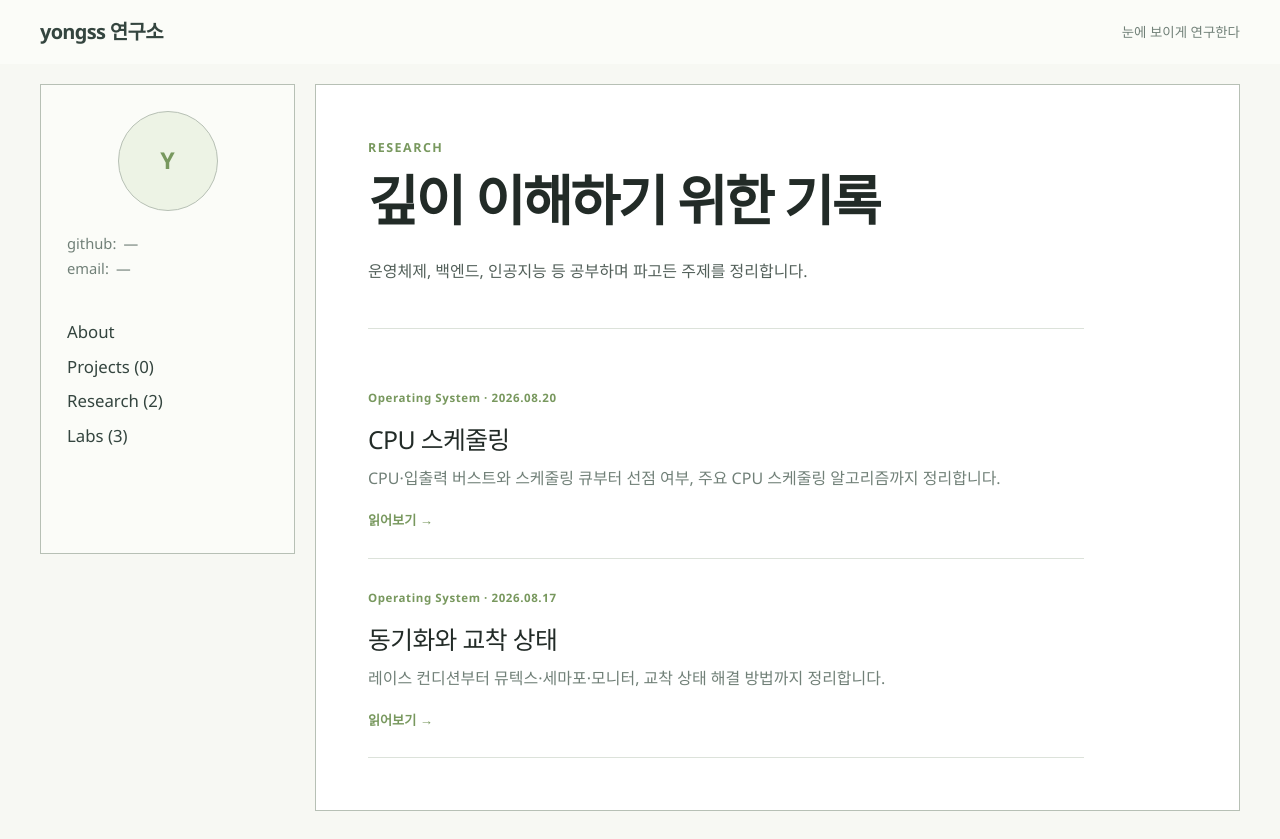
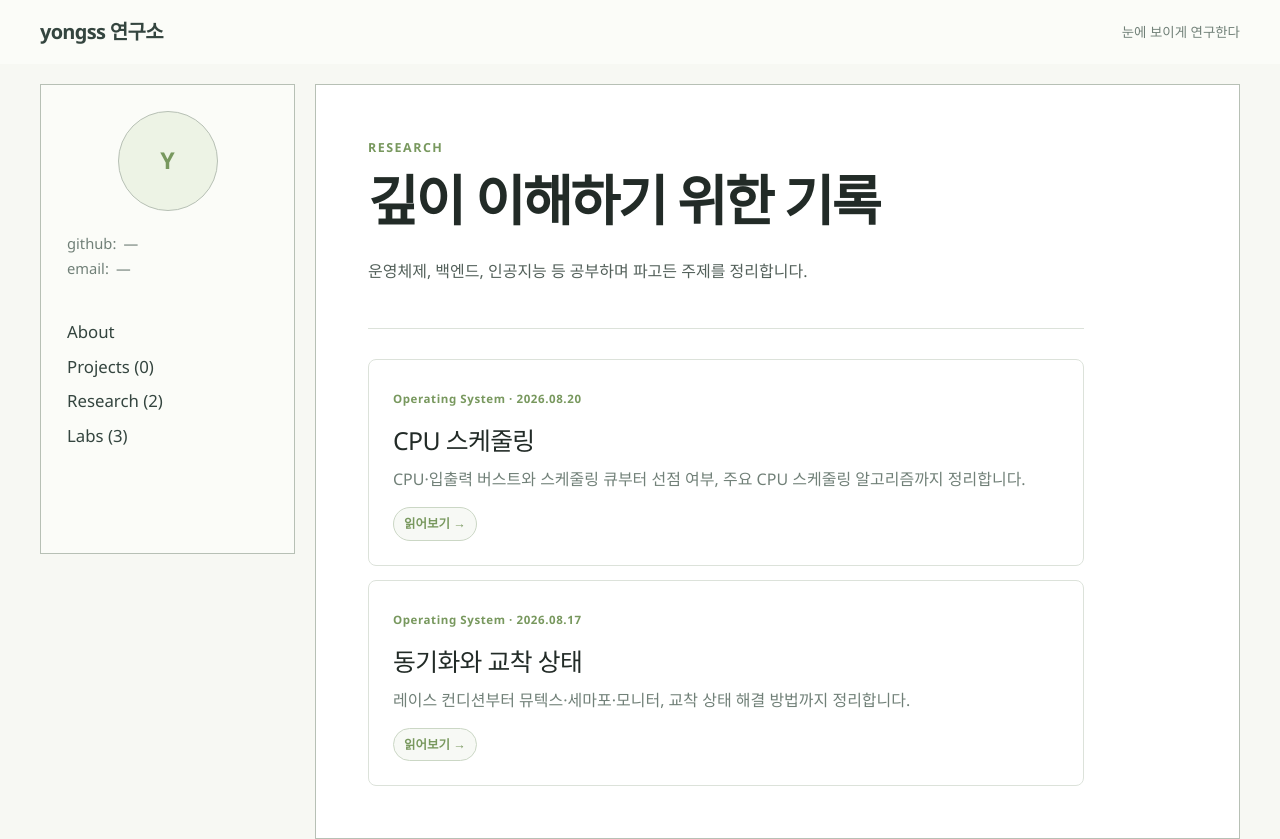
Before and after one commit to yonghwan1998/next-yongss-blog, a Next.js app: page /research in a window 1280 px wide. Before the commit the page ends 811 px from the top, so only its background shows below. Built offline with nearby package versions, Linux system fonts and the light colour scheme.

Commit message:
style: research 리스트 마우스 hover 이벤트 추가

```diff
--- a/src/app/globals.css
+++ b/src/app/globals.css
@@ -138,11 +138,17 @@ a { color: inherit; text-decoration: none; }
 .lab-body p { margin: 0 0 18px; color: var(--muted); font-size: .86rem; line-height: 1.75; }
 .text-link { color: var(--accent); font-size: .8rem; font-weight: 650; }
 
-.research-item { display: block; padding: 24px 0; border-bottom: 1px solid #dce2da; }
+.research-item { position: relative; display: block; overflow: hidden; margin-top: 14px; padding: 24px; border: 1px solid #dce2da; border-radius: 8px; background: #ffffff; cursor: pointer; transition: transform .2s ease, border-color .2s ease, background .2s ease, box-shadow .2s ease; }
+.research-item::before { position: absolute; inset: 0 auto 0 0; width: 4px; background: var(--accent); content: ""; transform: scaleY(0); transform-origin: bottom; transition: transform .2s ease; }
+.research-item:hover { border-color: #b8c7ae; background: #fbfcfa; box-shadow: 0 12px 28px rgba(38, 53, 43, .1); transform: translateY(-3px); }
+.research-item:focus-visible { border-color: var(--accent); outline: 2px solid rgba(79, 119, 45, .28); outline-offset: 3px; box-shadow: 0 12px 28px rgba(38, 53, 43, .1); transform: translateY(-3px); }
+.research-item:is(:hover, :focus-visible)::before { transform: scaleY(1); transform-origin: top; }
 .research-item > span { color: var(--accent); font-size: .72rem; font-weight: 650; letter-spacing: .05em; }
-.research-item h2 { margin: 8px 0 5px; font-size: 1.55rem; letter-spacing: -.025em; }
+.research-item h2 { margin: 8px 0 5px; font-size: 1.55rem; letter-spacing: -.025em; transition: color .2s ease; }
+.research-item:is(:hover, :focus-visible) h2 { color: var(--accent); }
 .research-item p { margin: 0 0 14px; color: var(--muted); }
-.research-item strong { color: var(--accent); font-size: .82rem; }
+.research-item strong { display: inline-flex; align-items: center; padding: 5px 10px; border: 1px solid #cbd7c5; border-radius: 999px; background: #f7f9f5; color: var(--accent); font-size: .78rem; transition: color .2s ease, background .2s ease, border-color .2s ease, transform .2s ease; }
+.research-item:is(:hover, :focus-visible) strong { border-color: var(--accent); background: var(--accent); color: #ffffff; transform: translateX(4px); }
 .labs-page { max-width: 900px; }
 .labs-list { display: grid; gap: 42px; }
 .lab-index-list { border-top: 1px solid #dce2da; }
```
